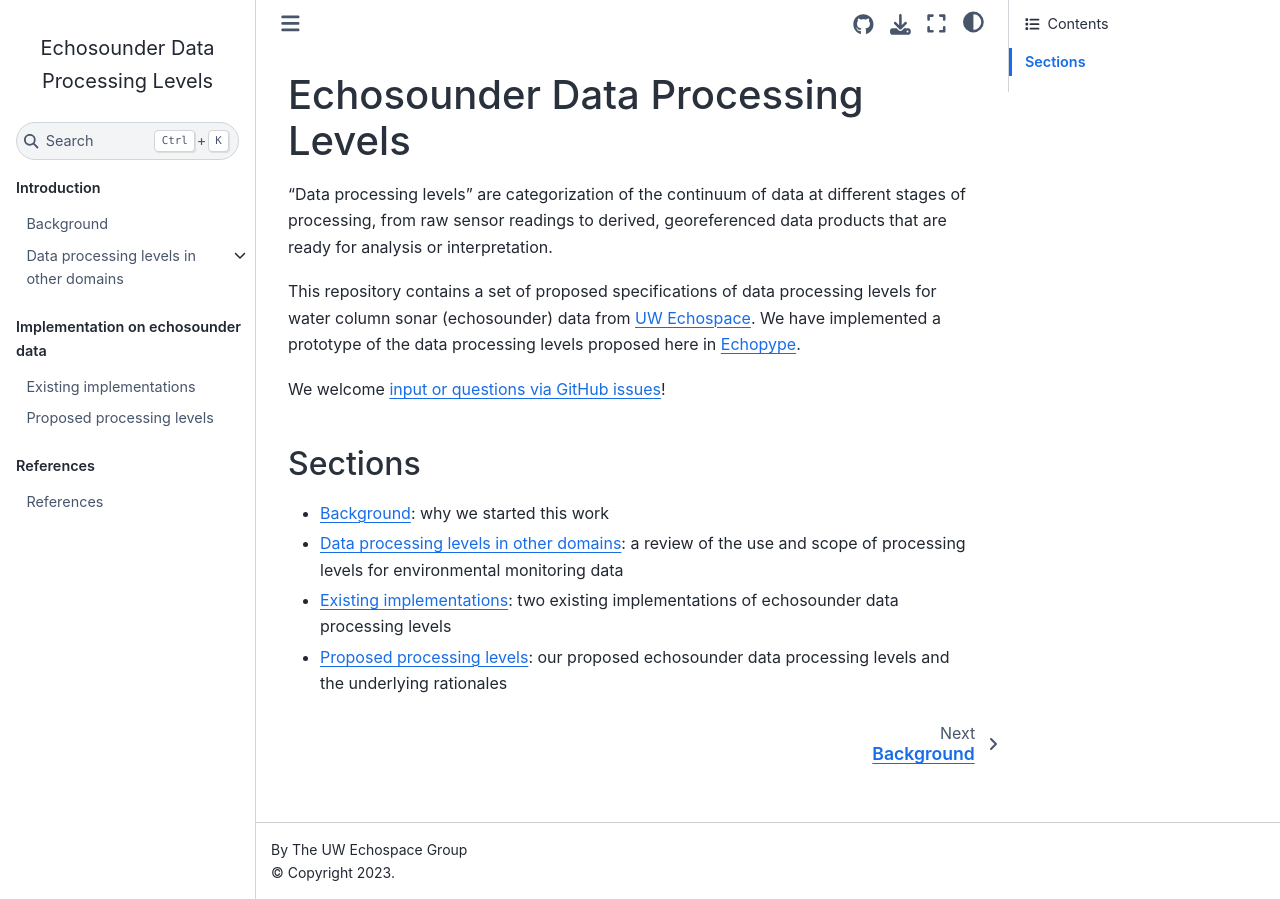
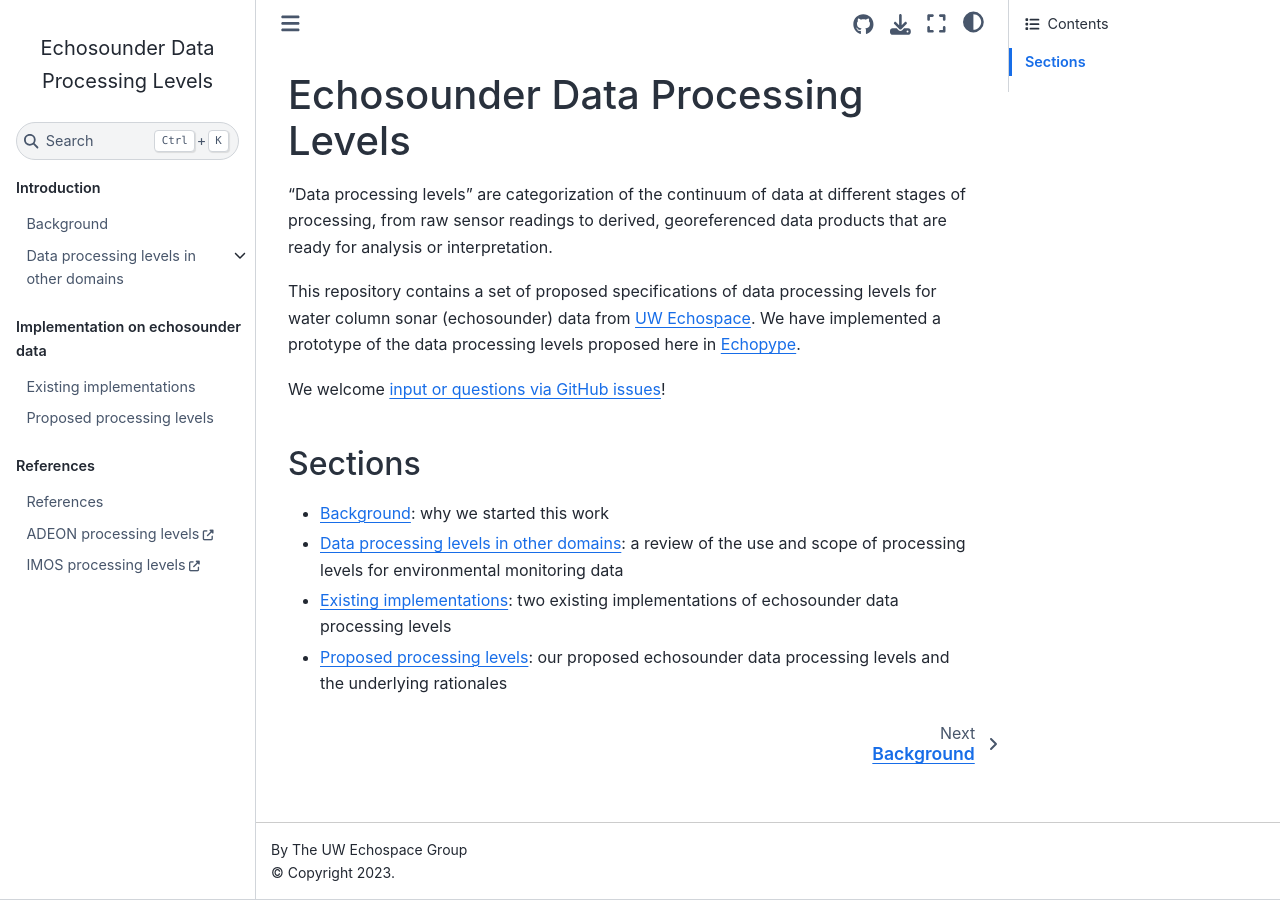
Before and after one commit to OSOceanAcoustics/echolevels, a Jupyter Book: the page built from docs/source/index.md, in a window 1280 px wide. Built offline with Jupyter Book 1.0.4 settings and Sphinx 7.4.7 and the Sphinx Book theme 1.1.4, drawn with Linux system fonts in a browser that asks for light colours.

Commit message:
Add ref links and update proposed level image (#9)
* add ref links, update level img

```diff
--- a/docs/source/_toc.yml
+++ b/docs/source/_toc.yml
@@ -18,3 +18,7 @@ parts:
   - caption: References
     chapters:
     - file: zbibliography
+    - url: https://adeon.unh.edu/sites/default/files/user-uploads/ADEON_Data%20Processing_Specification_FINAL.pdf
+      title: ADEON processing levels
+    - url: https://imos.org.au/fileadmin/user_upload/shared/SOOP/BASOOP/IMOS_SOOP-BA_NetCDF_Conventions_Version_2.2.pdf
+      title: IMOS processing levels
```
Also changed, not shown: docs/source/images/echolevels.png.
